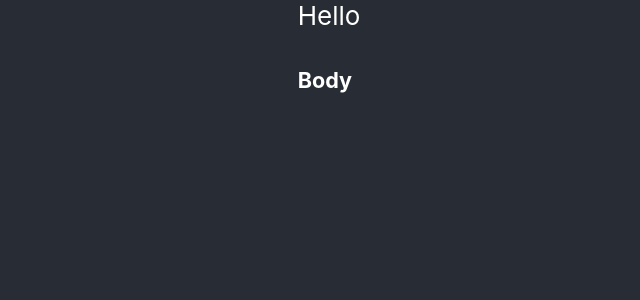
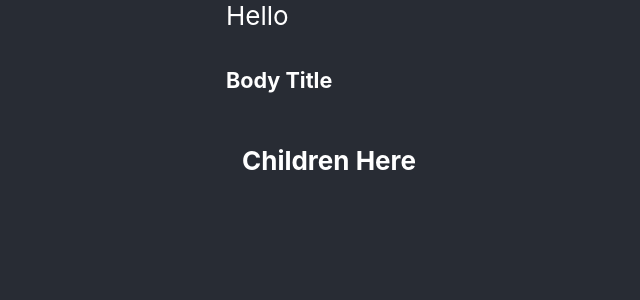
Before and after one commit to loknarb/state-management-comparison, a React (Create React App) app: page / in a window 1280 px wide. Shown: the top 300 px of the page, without its empty margins (311-951 px from the left). Built offline with nearby package versions, Linux system fonts and the light colour scheme.

Commit message:
import box to display props.children in ts

```diff
--- a/src/App.tsx
+++ b/src/App.tsx
@@ -1,7 +1,8 @@
 import './App.css';
-const Body = () => {
+import Box from './Box';
+const Body = ({title}: {title: string}) => {
   return (
-    <h5>Body</h5>
+    <h5>{title}</h5>
   )
 }
 
@@ -11,7 +12,8 @@ function App() {
       <header className="App-header">
         Hello
       </header>
-      <Body/>
+      <Body title="Body Title"/>
+      <Box>Children Here</Box>
     </div>
   );
 }
```
